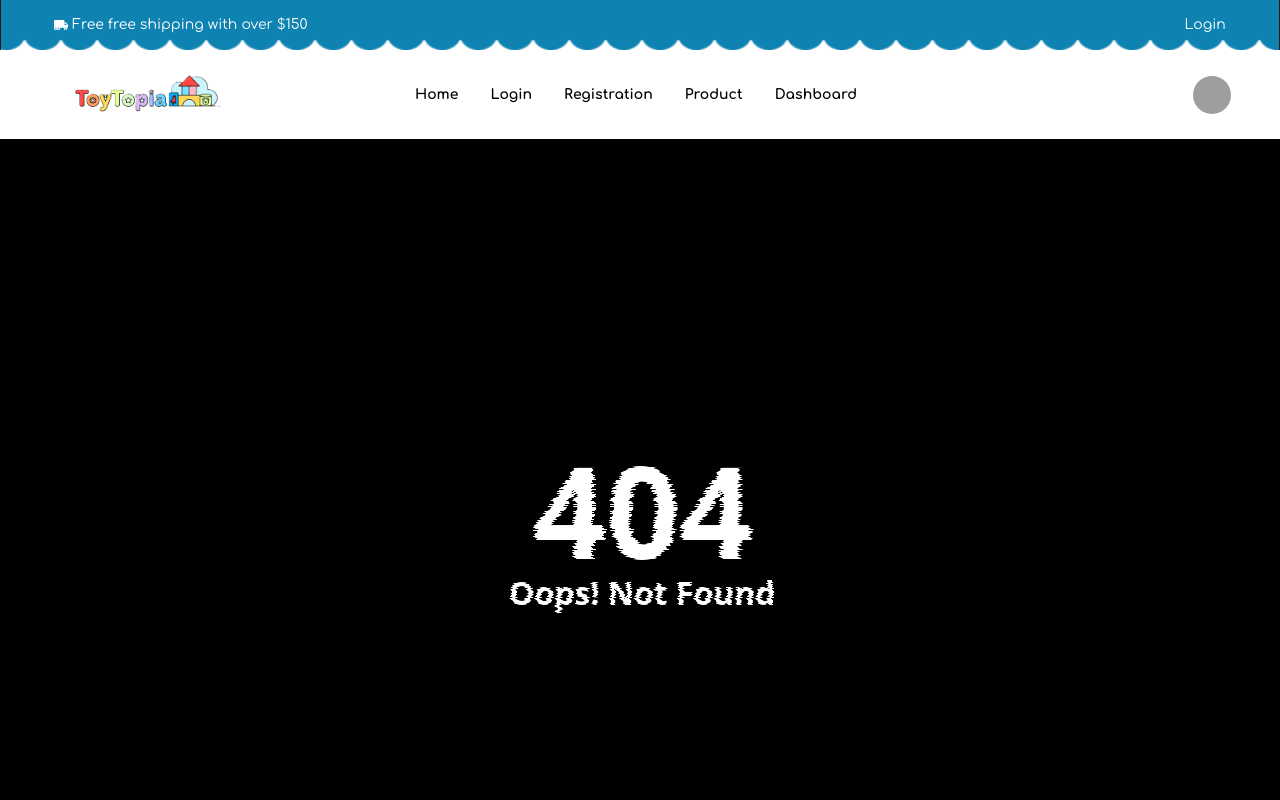
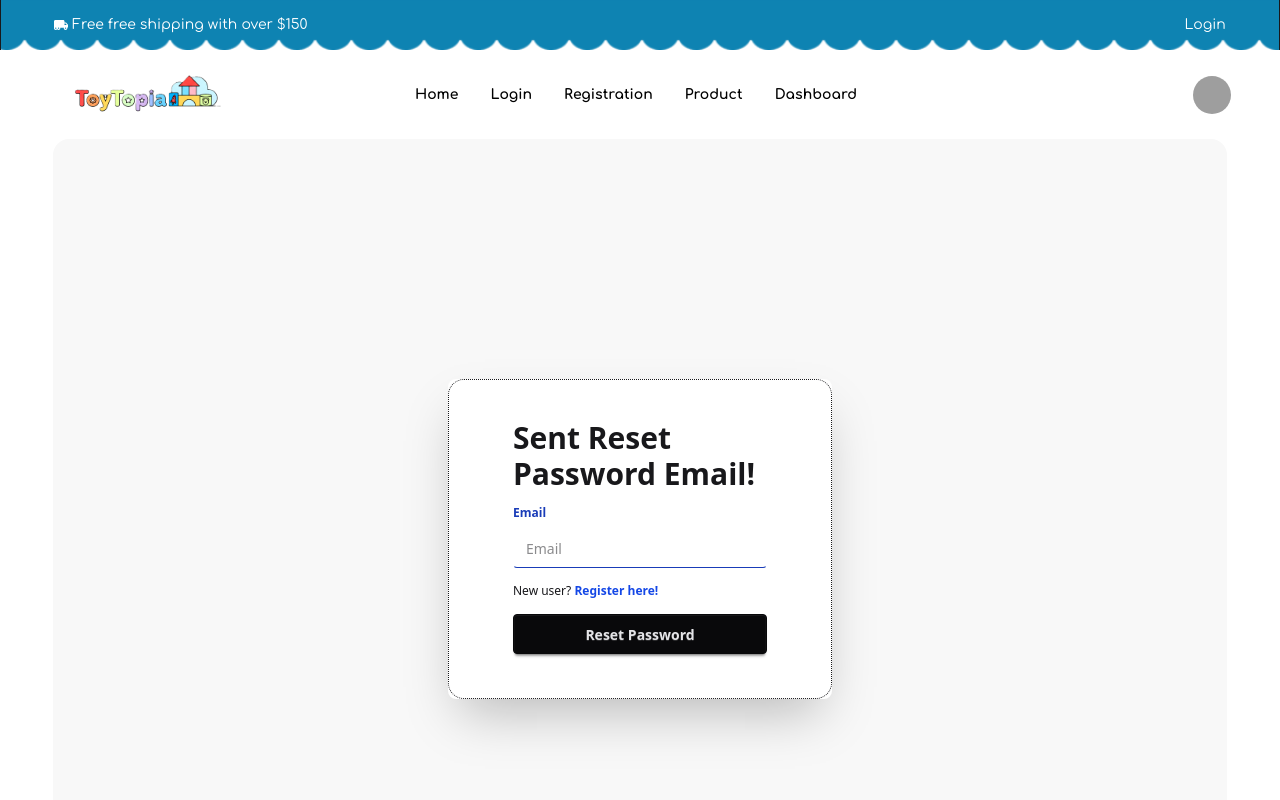
Before and after one commit to ASHIK27445/Toy-Topia-Store, a React (Vite) app: page /forgetPassword in a window 1280 px wide. Shown: the top 800 px of the page. Built offline with nearby package versions, Linux system fonts and the light colour scheme; no server answers; grey boxes are pictures that could not be loaded; a web font is replaced by a local one.

Commit message:
adding forget and reset password

```diff
--- a/src/components/Dashboard/Dashboard.jsx
+++ b/src/components/Dashboard/Dashboard.jsx
@@ -62,9 +62,9 @@ const Dashboard = () => {
                 <div>
                     <ProfileCard
                         name={user.photoURL ? '' : 'No Photo'}
-                        title=''
+                        title={user.email}
                         handle={user.displayName}
-                        status={user.email}
+                        status=''
                         contactText="Logout"
                         avatarUrl={user.photoURL || avatar}
                         showUserInfo={true}
--- a/src/components/header/Navbar.jsx
+++ b/src/components/header/Navbar.jsx
@@ -60,7 +60,7 @@ const Navbar = () => {
             tabIndex={0}
             role="button"
             className={`btn btn-ghost btn-circle avatar ${user ? 'hover:tooltip hover:tooltip-open hover:tooltip-left' : ''}`}
-            data-tip={`${user ? user.displayName : ''}`}
+            data-tip={`${user ? user?.displayName : ''}`}
             >
                 <div className="w-10 rounded-full" >
                     <img
--- a/src/context/AuthProvider.jsx
+++ b/src/context/AuthProvider.jsx
@@ -1,4 +1,4 @@
-import { createUserWithEmailAndPassword, GoogleAuthProvider, onAuthStateChanged, signInWithEmailAndPassword, signInWithPopup, signOut, updateProfile } from "firebase/auth"
+import { createUserWithEmailAndPassword, GoogleAuthProvider, onAuthStateChanged, sendPasswordResetEmail, signInWithEmailAndPassword, signInWithPopup, signOut, updateProfile } from "firebase/auth"
 import { AuthContext } from "./AuthContext"
 import { auth } from "../firebase/firebase.init"
 import { useEffect, useState } from "react"
@@ -38,6 +38,9 @@ const AuthProvider = ({children}) => {
     const signInWithGoogle = () => {
         return signInWithPopup(auth, googleProvider)
     }
+    const resetPassword = (email) =>{
+        return sendPasswordResetEmail(auth, email)
+    }
     const authInfo = {
         createUserEP,
         profileUpdate,
@@ -45,7 +48,8 @@ const AuthProvider = ({children}) => {
         user,
         logoutUser,
         signInWithGoogle,
-        loading
+        loading,
+        resetPassword
     }
     return(
         <AuthContext value={authInfo}>
--- a/src/pages/Login.jsx
+++ b/src/pages/Login.jsx
@@ -6,6 +6,7 @@ import { RotatingTriangles } from 'react-loader-spinner';
 const Login = () => {
     const {loginUser, user, signInWithGoogle} = use(AuthContext)
     const [loginloading, setLoginloading] = useState(false)
+    const [email, setEmail] = useState('')
     const navigate = useNavigate()
     const location = useLocation()
     const handleLogin = (e) =>{
@@ -58,7 +59,9 @@ const Login = () => {
       toast("User Already Logged IN!")
       }
     }
-
+    const handleForgetPassword = () => {
+      navigate('/forgetPassword', {state: {email}})
+    }
     if(loginloading ){
       return <div className="my-40 flex justify-center items-center"><RotatingTriangles
                     visible={true}
@@ -81,7 +84,13 @@ const Login = () => {
                 <form onSubmit={handleLogin}>
                     <fieldset className="fieldset">
                         <label className="label text-blue-800 font-semibold">Email</label>
-                        <input type="email" className="input input-ghost border-b-blue-800 mb-2" placeholder="Email" name='email' required />
+                        <input type="email"
+                        className="input input-ghost border-b-blue-800 mb-2"
+                        placeholder="Email"
+                        name='email'
+                        value={email}
+                        onChange={(e)=> {setEmail(e.target.value)}}
+                        required />
                         <label className="label text-blue-800 font-semibold">Password</label>
                         <input
                         type="password"
@@ -93,7 +102,10 @@ const Login = () => {
                         <div>New user?
                         <NavLink to="/register" className="link link-hover text-blue-700 font-semibold"> Register here!</NavLink>
                         </div>
-                        <button className="btn btn-neutral mt-4 mb-4">Login</button>
+                        <div>
+                           <p onClick={handleForgetPassword} className='hover:underline hover:text-blue-700 hover:cursor-pointer'>Forget Password?</p>
+                        </div>
+                        <button className="btn btn-neutral mt-2 mb-4">Login</button>
                     </fieldset>
                 </form>
                 <div className='mb-10'>
--- /dev/null
+++ b/src/pages/other/ForgetPassword.jsx
@@ -0,0 +1,60 @@
+import { use } from "react"
+import { NavLink, useLocation, useNavigate } from "react-router"
+import { AuthContext } from "../../context/AuthContext"
+import { toast } from "react-toastify"
+
+const ForgetPassword = () => {
+    const location = useLocation()
+    const navigate = useNavigate()
+    const {resetPassword} = use(AuthContext)
+    const emailFromLogin = location.state?.email || ''
+    console.log(emailFromLogin)
+    const handleResetPassword = (e) =>{
+        e.preventDefault()
+        const email = e.target.email.value
+                if (!email || !email.includes('@')) {
+            toast.error("Please enter a valid email address!");
+            return;
+        }
+        resetPassword(email)
+            .then(()=>{
+                toast.success("Check Your mail now")
+                e.target.reset()
+                setTimeout(()=> {
+                    window.open("https://mail.google.com", "_blank")
+                    navigate('/login')
+                },2000)
+            })
+            .catch(error =>{
+                toast.error(error.message)
+            })
+    }
+    return(
+    <div className="w-11/12 mx-auto">
+      <div className="hero bg-base-200 min-h-screen rounded-2xl">
+        <div className="hero-content flex-col lg:flex-row-reverse">
+          <div className="card bg-base-100 w-full max-w-sm shrink-0 shadow-2xl ">
+            <div className="card-body border border-dotted px-16 rounded-2xl">
+              <h1 className="text-2xl lg:text-3xl font-bold mt-4 text-left">Sent Reset Password Email!</h1>
+                <form onSubmit={handleResetPassword}>
+                    <fieldset className="fieldset">
+                        <label className="label text-blue-800 font-semibold">Email</label>
+                        <input type="email"
+                        className="input input-ghost border-b-blue-800 mb-2"
+                        placeholder="Email"
+                        name='email'
+                        required />
+                        <div>New user?
+                        <NavLink to="/register" className="link link-hover text-blue-700 font-semibold"> Register here!</NavLink>
+                        </div>
+                        <button className="btn btn-neutral mt-2 mb-4">Reset Password</button>
+                    </fieldset>
+                </form>
+            </div>
+          </div>
+        </div>
+      </div>
+    </div>
+    )
+}
+export default ForgetPassword
--- a/src/routes/Router.jsx
+++ b/src/routes/Router.jsx
@@ -8,7 +8,7 @@ import Login from "../pages/Login";
 import PrivateRoute from "../pages/private/PrivateRoute";
 import ErrorPage from "../pages/error/ErrorPage";
 import Dashboardh from "../components/Dashboard/Dashboard";
-
+import ForgetPassword from "../pages/other/ForgetPassword"
 
 export const router = createBrowserRouter([
     {
@@ -39,6 +39,10 @@ export const router = createBrowserRouter([
             {
                 path: '/dashboard',
                 element: <PrivateRoute><Dashboardh></Dashboardh></PrivateRoute>
+            },
+            {
+                path: '/forgetPassword',
+                Component: ForgetPassword
             }
         ]
     },
```
